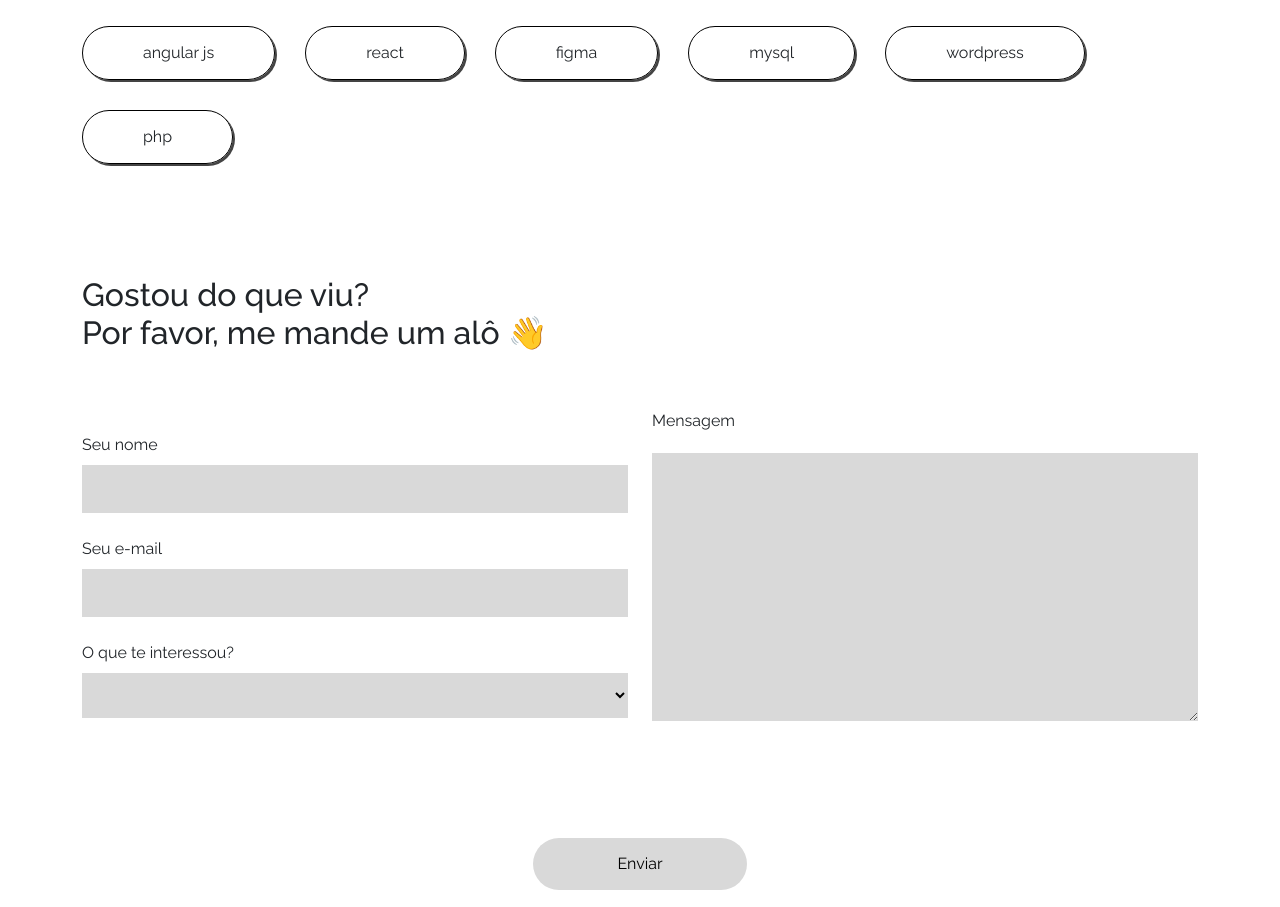
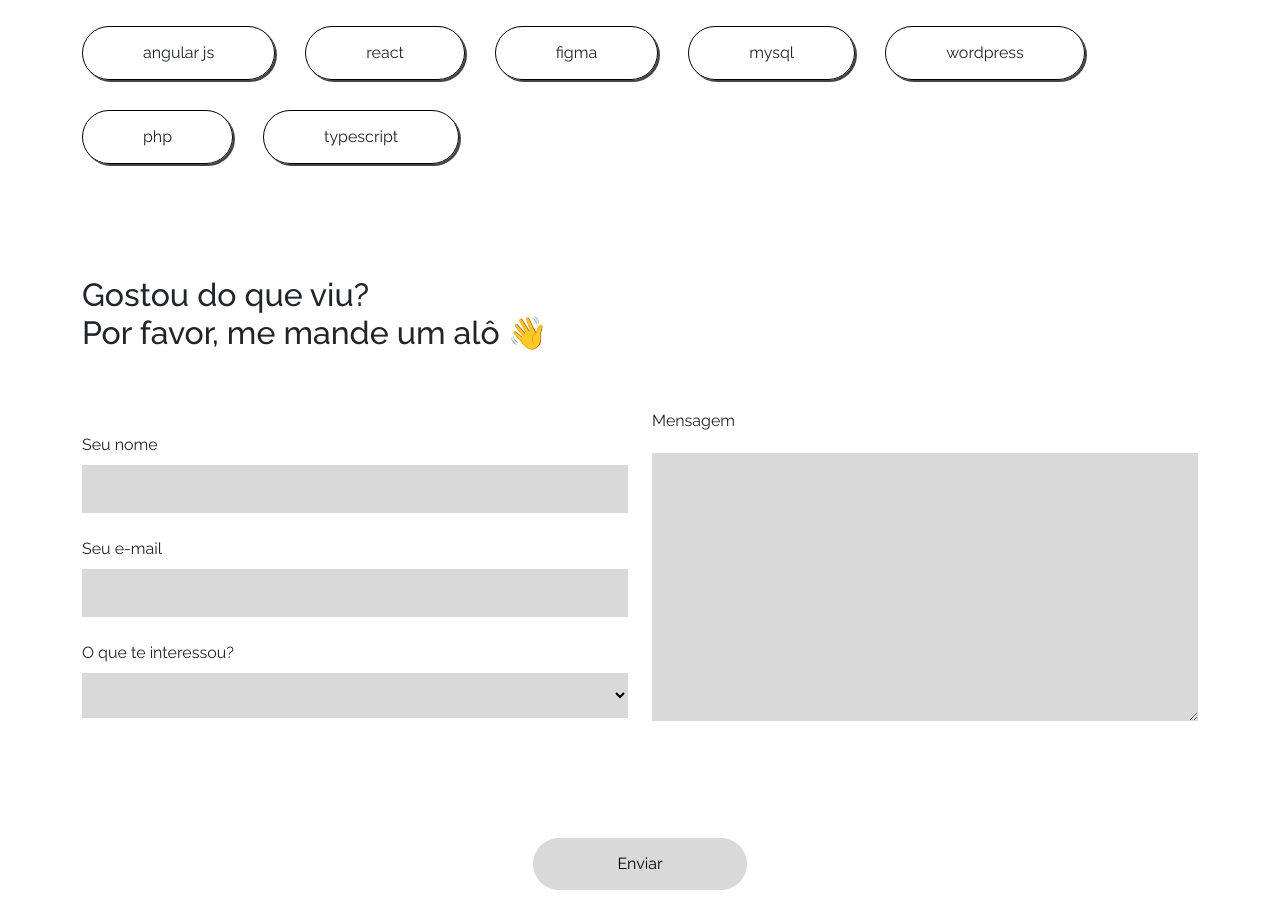
Before and after one commit to raqueldebiase/MeuWebsite, an Angular app: page / in a window 1280 px wide. Shown: the part 1674-2581 px from the top of the page. Built offline with nearby package versions, Linux system fonts and the light colour scheme.

Commit message:
add typescript list tec

```diff
--- a/src/app/content/content.component.html
+++ b/src/app/content/content.component.html
@@ -84,6 +84,8 @@
           <li>mysql</li>
           <li>wordpress</li>
           <li>php</li>
+          <li>typescript</li>
+
         </ul>
       </div>
     </div>
```
